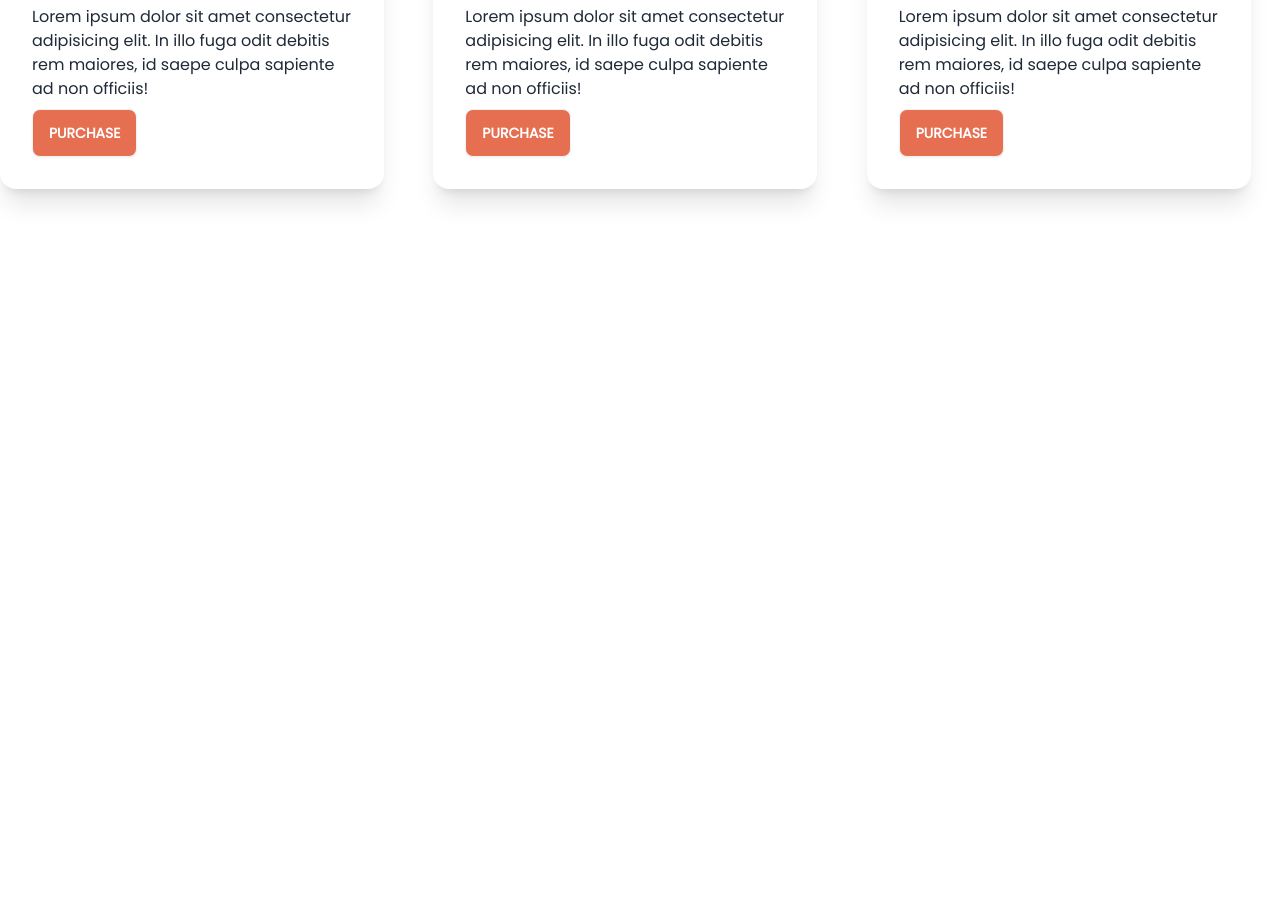
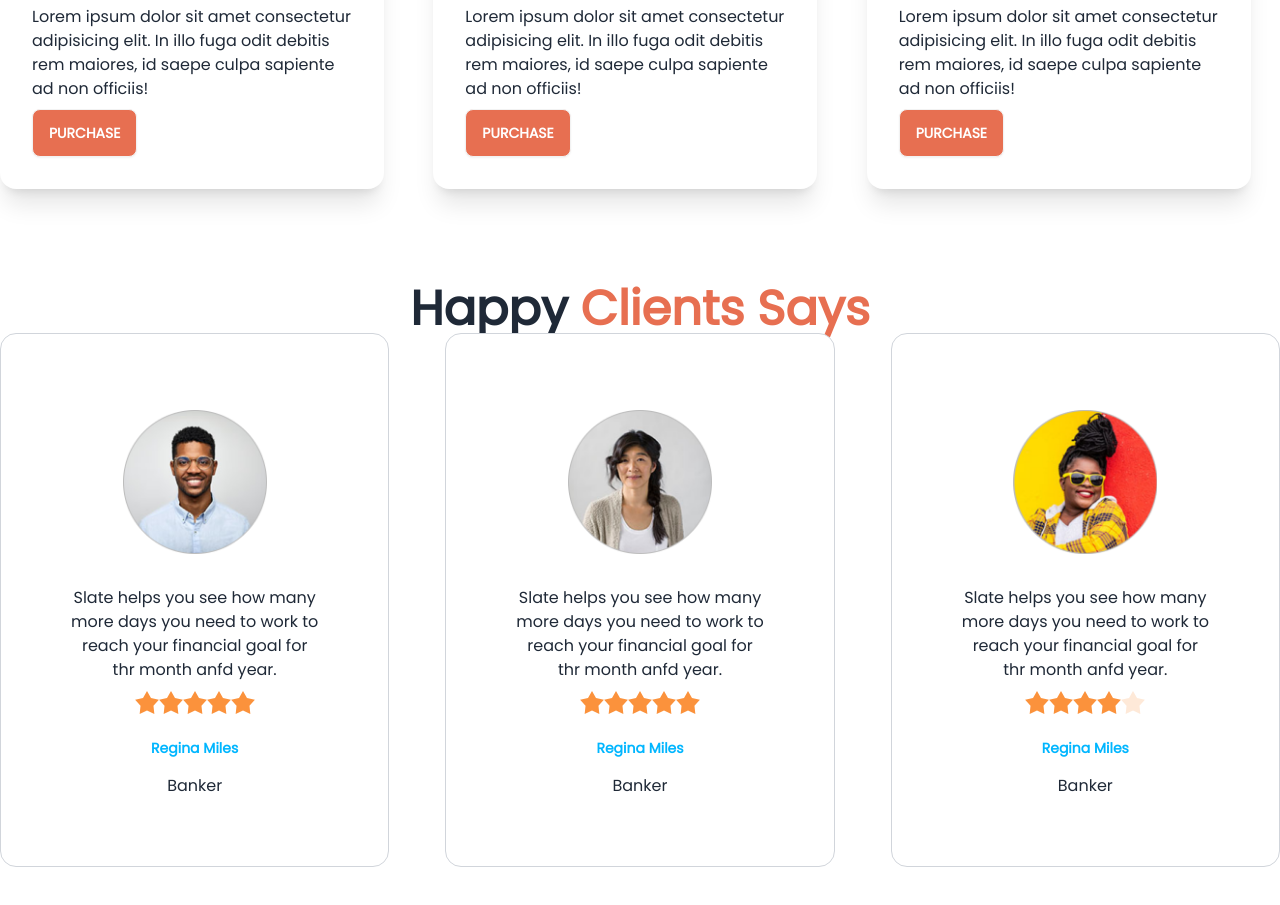
Before and after one commit to mehed66/biker-zone, a plain HTML site: page index.html in a window 1280 px wide. Shown: the part 1089-1994 px from the top of the page. Before the commit the page ends 1374 px from the top, so only its background shows below. Drawn offline with nearby package versions, Linux system fonts and the light colour scheme; a web font is replaced by a local one.

Commit message:
added happy clients section

```diff
--- a/index.html
+++ b/index.html
@@ -242,6 +242,86 @@
         </div>
       </div>
     </section>
+    <!--happy clients-->
+    <section class="my-24">
+      <h3 class="h3 text-5xl font-semibold text-center">
+        Happy <span class="text-bike-primary">Clients Says</span>
+      </h3>
+      <div class="grid grid-cols-1 md:grid-cols-2 lg:grid-cols-3 gap-14">
+        <!--first review-->
+        <div class="card bg-base-100 p-9  border border-gray-300">
+          <figure class="px-10 pt-10">
+            <img class="w-36"
+              src="images/others/user-1.png"
+              alt="Shoes"
+              class="rounded-xl" />
+          </figure>
+          <div class="card-body items-center text-center">
+            <p>Slate helps you see how many more days you need to work to
+               reach your financial goal for thr month anfd year.</p>
+               <div class="rating">
+                <input type="radio" name="rating-2" class="mask mask-star-2 bg-orange-400" />
+                <input type="radio" name="rating-2" class="mask mask-star-2 bg-orange-400" />
+                <input type="radio" name="rating-2" class="mask mask-star-2 bg-orange-400" />
+                <input type="radio" name="rating-2" class="mask mask-star-2 bg-orange-400" checked="checked"/>
+                <input type="radio" name="rating-2" class="mask mask-star-2 bg-orange-400" />
+              </div>
+            <div class="text-center space-y-4 mt-4">
+              <h4 class="text-sm font-semibold 	text-info">Regina Miles</h4>
+              <p>Banker</p>
+            </div>
+          </div>
+        </div>
+        <!--second review-->
+        <div class="card bg-base-100 p-9  border border-gray-300">
+          <figure class="px-10 pt-10">
+            <img class="w-36"
+              src="images/others/user-2.png"
+              alt="Shoes"
+              class="rounded-xl" />
+          </figure>
+          <div class="card-body items-center text-center">
+            <p>Slate helps you see how many more days you need to work to
+               reach your financial goal for thr month anfd year.</p>
+               <div class="rating">
+                <input type="radio" name="rating-2" class="mask mask-star-2 bg-orange-400" />
+                <input type="radio" name="rating-2" class="mask mask-star-2 bg-orange-400" />
+                <input type="radio" name="rating-2" class="mask mask-star-2 bg-orange-400" />
+                <input type="radio" name="rating-2" class="mask mask-star-2 bg-orange-400" checked="checked"/>
+                <input type="radio" name="rating-2" class="mask mask-star-2 bg-orange-400" />
+              </div>
+            <div class="text-center space-y-4 mt-4">
+              <h4 class="text-sm font-semibold 	text-info">Regina Miles</h4>
+              <p>Banker</p>
+            </div>
+          </div>
+        </div>
+        <!--third review-->
+        <div class="card bg-base-100 p-9  border border-gray-300">
+          <figure class="px-10 pt-10">
+            <img class="w-36"
+              src="images/others/user-3.png"
+              alt="Shoes"
+              class="rounded-xl" />
+          </figure>
+          <div class="card-body items-center text-center">
+            <p>Slate helps you see how many more days you need to work to
+               reach your financial goal for thr month anfd year.</p>
+               <div class="rating">
+                <input type="radio" name="rating-2" class="mask mask-star-2 bg-orange-400" />
+                <input type="radio" name="rating-2" class="mask mask-star-2 bg-orange-400" />
+                <input type="radio" name="rating-2" class="mask mask-star-2 bg-orange-400" />
+                <input type="radio" name="rating-2" class="mask mask-star-2 bg-orange-400" checked="checked"/>
+                <input type="radio" name="rating-2" class="mask mask-star-2 bg-orange-400" />
+              </div>
+            <div class="text-center space-y-4 mt-4">
+              <h4 class="text-sm font-semibold 	text-info">Regina Miles</h4>
+              <p>Banker</p>
+            </div>
+          </div>
+        </div>
+      </div>
+    </section>
     </main>
 </body>
 </html>
```
